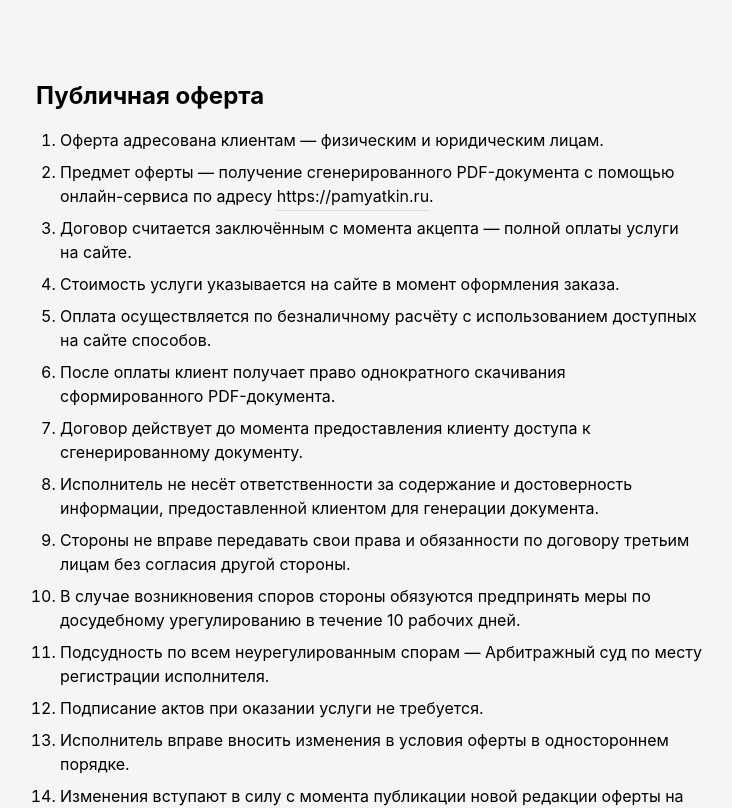
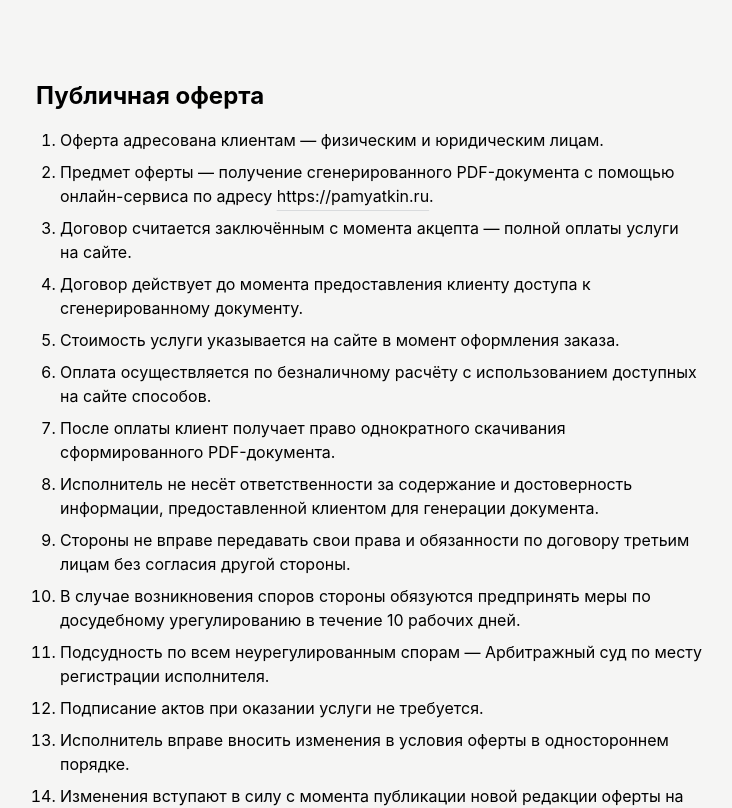
Before and after one commit to talyguryn/pamyatkin, a Next.js app: page /oferta in a window 1280 px wide. Shown: the top 808 px of the page, without its empty margins (268-1000 px from the left). Built offline with nearby package versions, Linux system fonts and the light colour scheme.

Commit message:
Update page.tsx

```diff
--- a/src/app/oferta/page.tsx
+++ b/src/app/oferta/page.tsx
@@ -17,6 +17,10 @@ export default function SuccessPage() {
           на сайте.
         </li>
         <li>
+          Договор действует до момента предоставления клиенту доступа к
+          сгенерированному документу.
+        </li>
+        <li>
           Стоимость услуги указывается на сайте в момент оформления заказа.
         </li>
         <li>
@@ -26,10 +30,6 @@ export default function SuccessPage() {
         <li>
           После оплаты клиент получает право однократного скачивания
           сформированного PDF-документа.
-        </li>
-        <li>
-          Договор действует до момента предоставления клиенту доступа к
-          сгенерированному документу.
         </li>
         <li>
           Исполнитель не несёт ответственности за содержание и достоверность
```
